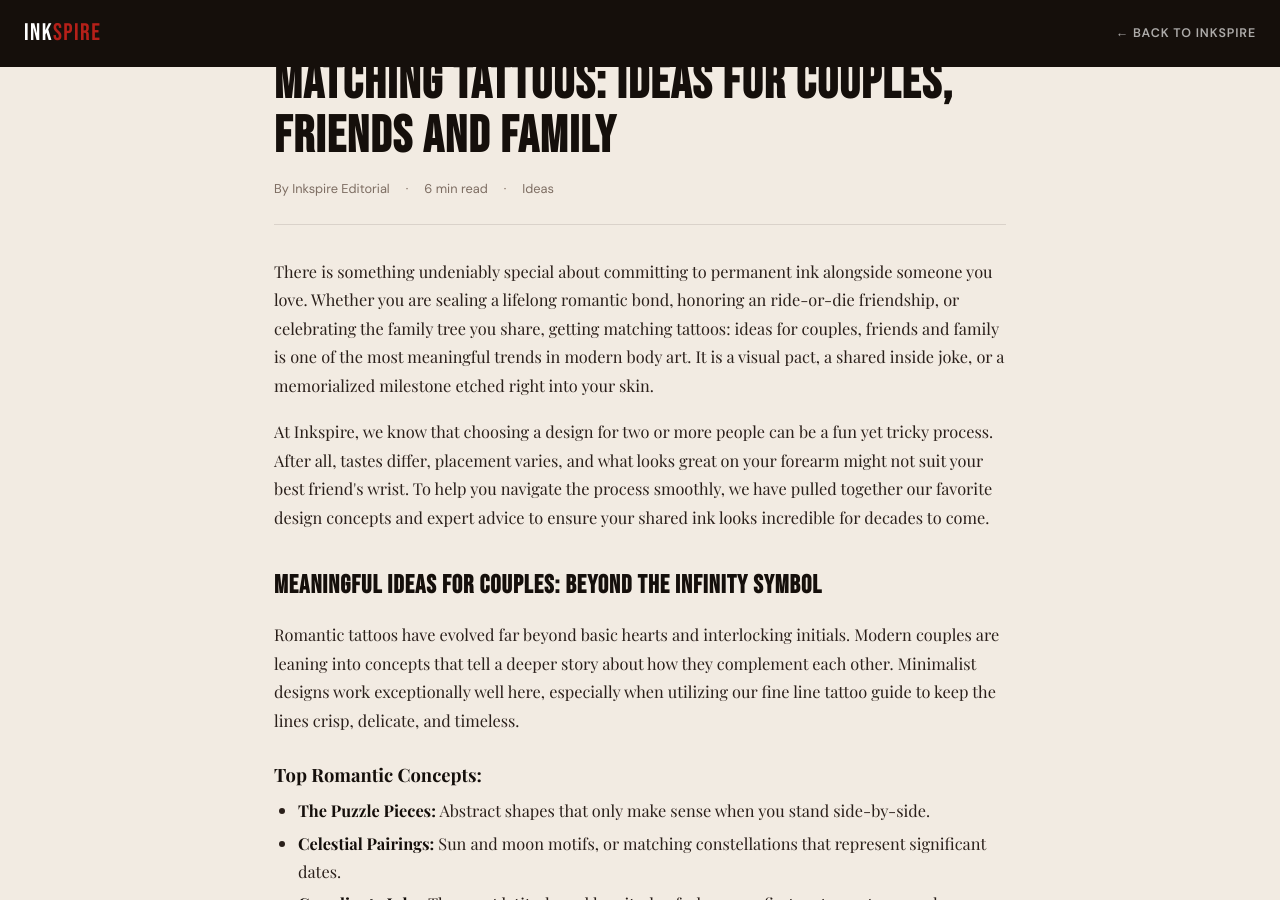
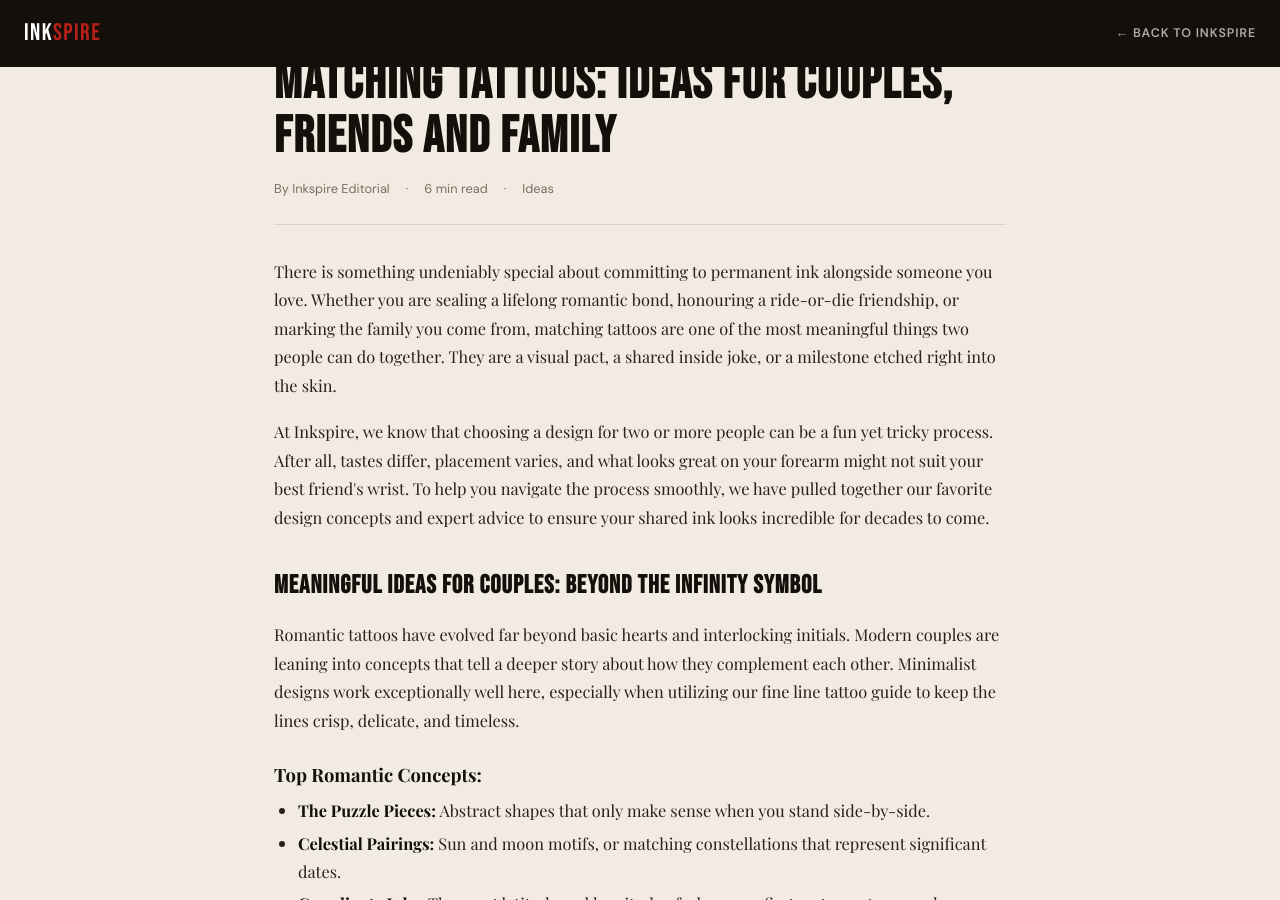
Before and after one commit to AthilaRavindu/InkSpire, a Jekyll site: the page built from matching-tattoos.html, in a window 1280 px wide and 900 px high, scrolled down 501 px. Built offline with Jekyll 4.4.1, drawn with Linux system fonts in a browser that asks for light colours; some web fonts are replaced.

Commit message:
Stop the generator pasting article titles into opening sentences
The prompt ordered the model to use the exact title in the first
paragraph. With a title carrying a colon there is no grammatical way to
obey, so it produced lines like "wondering how much does a tattoo cost?
2025 pricing guide details are essential reading" and "getting matching
tattoos: ideas for couples, friends and family is one of the most
meaningful trends".

Exact-match keyword stuffing has not helped rankings in over a decade
and now reads as spam to readers and search engines alike, so the rule
is replaced rather than loosened. Also raises the length floor: the
latest run came in at 700 words and read noticeably thinner than the
hand-written guides.

Fixes the three published articles that carry the tic, plus an "an
ride-or-die" slip in this week's auto-generated post.

Co-Authored-By: Claude Opus 5 <noreply@anthropic.com>

```diff
--- a/matching-tattoos.html
+++ b/matching-tattoos.html
@@ -11,7 +11,7 @@ date: 2026-11-09
 updated: "2026-11-09"
 ---
 
-<p>There is something undeniably special about committing to permanent ink alongside someone you love. Whether you are sealing a lifelong romantic bond, honoring an ride-or-die friendship, or celebrating the family tree you share, getting matching tattoos: ideas for couples, friends and family is one of the most meaningful trends in modern body art. It is a visual pact, a shared inside joke, or a memorialized milestone etched right into your skin.</p>
+<p>There is something undeniably special about committing to permanent ink alongside someone you love. Whether you are sealing a lifelong romantic bond, honouring a ride-or-die friendship, or marking the family you come from, matching tattoos are one of the most meaningful things two people can do together. They are a visual pact, a shared inside joke, or a milestone etched right into the skin.</p>
 
 <p>At Inkspire, we know that choosing a design for two or more people can be a fun yet tricky process. After all, tastes differ, placement varies, and what looks great on your forearm might not suit your best friend's wrist. To help you navigate the process smoothly, we have pulled together our favorite design concepts and expert advice to ensure your shared ink looks incredible for decades to come.</p>
 
--- a/tattoo-cost-guide.html
+++ b/tattoo-cost-guide.html
@@ -11,7 +11,7 @@ date: 2026-10-23
 updated: "2026-10-23"
 ---
 
-<p>Planning your next piece of ink and wondering how much does a tattoo cost? 2025 pricing guide details are essential reading before you step into the studio. Tattoo pricing can feel like a mystery if you are new to the scene, with rates varying wildly from shop to shop and artist to artist. Getting clear on what goes into these numbers helps you budget smart, respect your artist’s craft, and avoid bargain-bin regrets. Let’s break down everything you need to know about current tattoo rates so you can walk into your session fully prepared.</p>
+<p>Planning your next piece of ink and wondering what it is going to cost? Worth knowing before you step into the studio. Tattoo pricing can feel like a mystery if you are new to the scene, with rates varying wildly from shop to shop and artist to artist. Getting clear on what goes into these numbers helps you budget smart, respect your artist’s craft, and avoid bargain-bin regrets. Let’s break down everything you need to know about current tattoo rates so you can walk into your session fully prepared.</p>
 
 <h2>Average Tattoo Shop Rates and Hourly Pricing</h2>
 <p>Most professional tattoo artists in the United States charge by the hour, though some quote flat rates for specific pieces. In 2025, standard hourly rates generally range from $150 to $250 per hour. If you are sitting down with an apprentice, you might see rates closer to $80 to $120 per hour, while world-renowned artists or masters of specific styles can command $300 to $500-plus per hour.</p>
--- a/tattoo-ink-colours.html
+++ b/tattoo-ink-colours.html
@@ -11,7 +11,7 @@ date: 2026-10-26
 updated: "2026-10-26"
 ---
 
-<p>So, you are finally ready to commit to that piece of body art you have been dreaming about, and now you are wondering about tattoo ink colours: which last longest and why. It is one of the most common questions we get behind the chair at Inkspire. Everyone wants to know if their bright pink floral sleeve or vibrant neon cyberpunk piece is going to hold up over the next decade. The truth is, not all pigments are created equal. Tattoo longevity comes down to chemistry, skin depth, physics, and how well you take care of your skin once you leave the studio. Let's break down the science of tattoo pigments so you can make an informed choice for your next session.</p>
+<p>So, you are finally ready to commit to that piece of body art you have been dreaming about, and now you are wondering which ink colours will still look sharp in ten years. It is one of the most common questions we get behind the chair at Inkspire. Everyone wants to know if their bright pink floral sleeve or vibrant neon cyberpunk piece is going to hold up over the next decade. The truth is, not all pigments are created equal. Tattoo longevity comes down to chemistry, skin depth, physics, and how well you take care of your skin once you leave the studio. Let's break down the science of tattoo pigments so you can make an informed choice for your next session.</p>
 
 <h2>The Science of Tattoo Longevity: Why Some Shades Fade Faster</h2>
 
```
Also changed, not shown: 1 other file.
